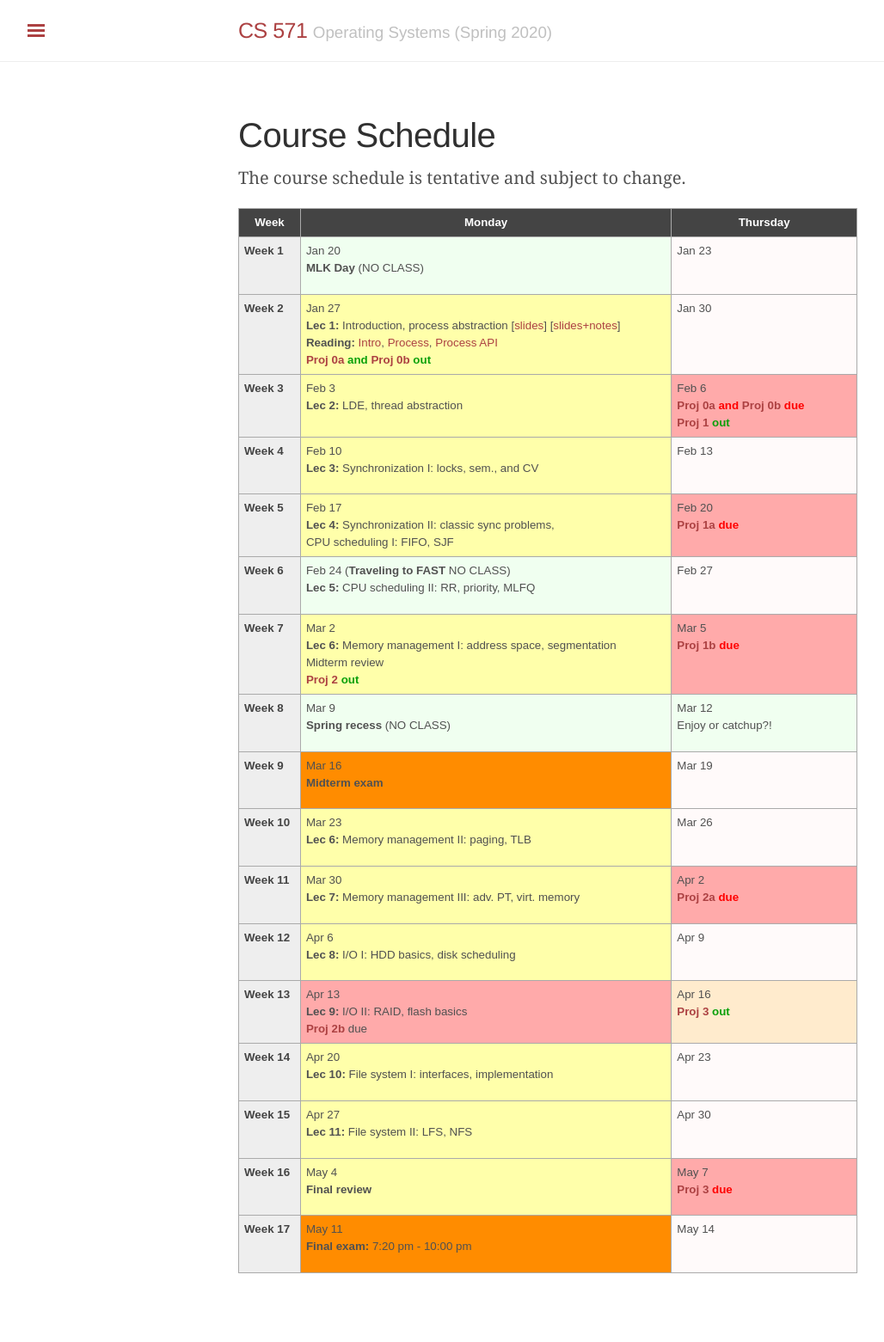
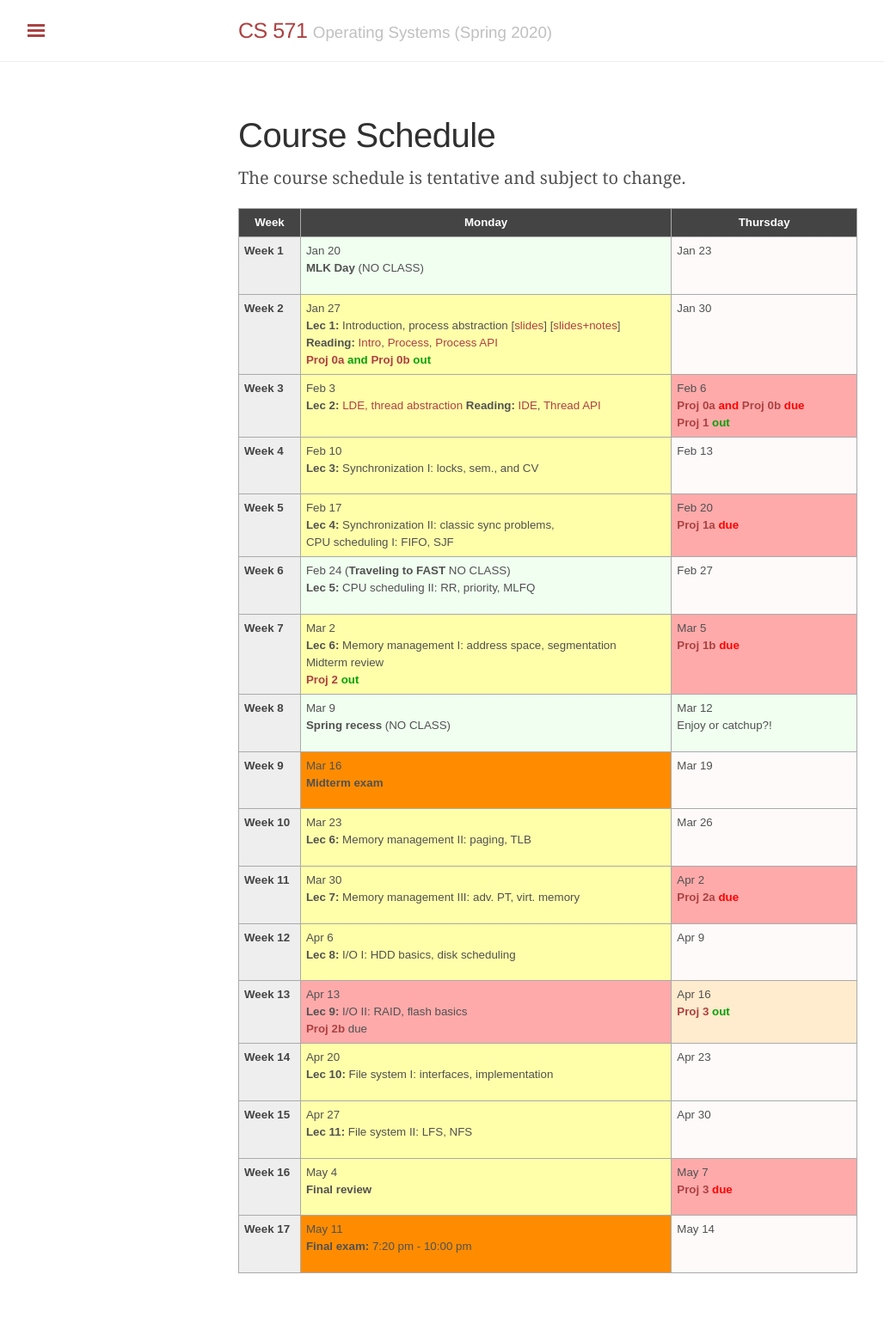
Before and after one commit to tddg/cs571-spring20, a Jekyll site: the page built from schedule.md, in a window 1280 px wide. Shown: the whole page at 86% size, without its empty margins (3-1031 px from the left). Built offline with Jekyll 4.4.1, drawn with Linux system fonts in a browser that asks for light colours.

Commit message:
added lec2

```diff
--- a/schedule.md
+++ b/schedule.md
@@ -102,7 +102,10 @@ The course schedule is tentative and subject to change.
 <tr> <!-- week of Feb 3 -->
   <td id="2020-2-3" class="date"><b>Week 3</b></td>
   <td class="lecture">Feb 3<br/>
-	<b>Lec 2:</b> LDE, thread abstraction</td>
+	<b>Lec 2:</b> <a href="./public/lecs/lec2-lde-thread.pdf">LDE, thread abstraction</a>
+	<b>Reading:</b> <a href="http://pages.cs.wisc.edu/~remzi/OSTEP/cpu-mechanisms.pdf">IDE</a>,
+		<a href="http://pages.cs.wisc.edu/~remzi/OSTEP/cpu-mechanisms.pdf">Thread API</a>
+	</td>
   <td class="deadline">Feb 6<br/>
 	<span class="hwdue"><a href="./proj0a.html">Proj 0a</a> and
 		<a href="./proj0b.html">Proj 0b</a> due</span><br/>
```
Also changed, not shown: 1 other file.
